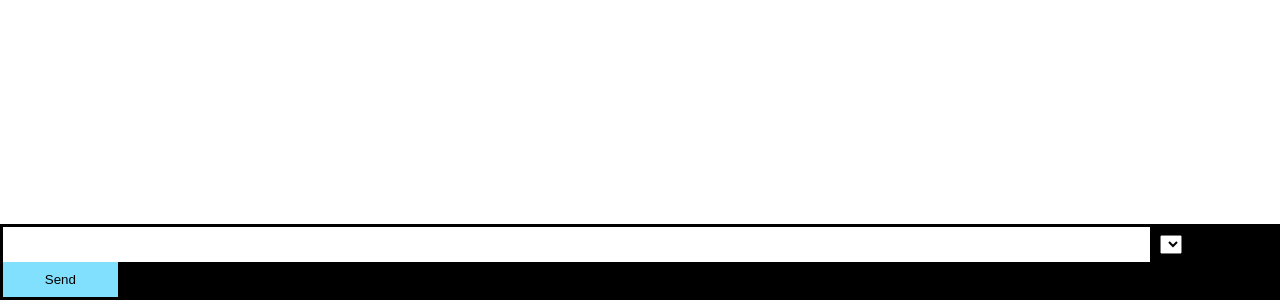
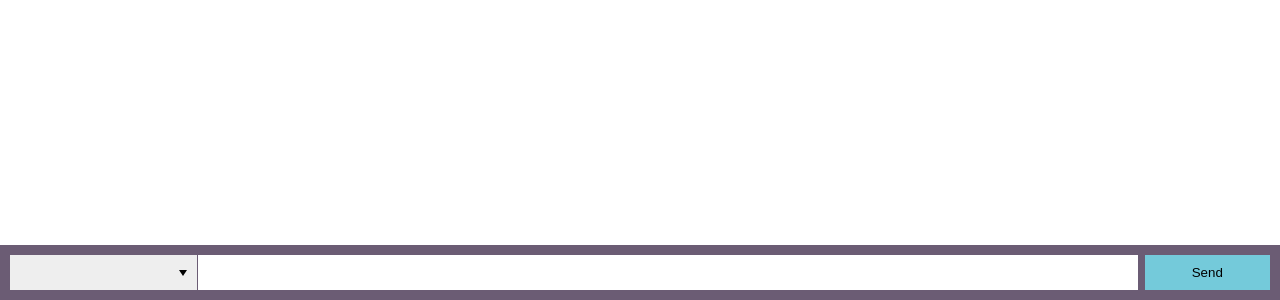
Before and after one commit to steveholgado/rxjs-chat-app, a website: page public/index.html in a window 1280 px wide. Shown: the part 500-800 px from the top of the page. Drawn offline with Linux system fonts and the light colour scheme.

Commit message:
CSS updates

```diff
--- a/public/index.html
+++ b/public/index.html
@@ -2,14 +2,18 @@
 <html>
   <head>
     <title>RxJS Chat App</title>
+    <meta name="viewport" content="width=device-width, initial-scale=1.0">
     <link rel="stylesheet" href="styles.css">
   </head>
   <body>
-    <ul id="messages"></ul>
-    <div id="action-bar">
-      <input id="message-box" autocomplete="off" />
-      <select id="users"></select>
-      <button id="send">Send</button>
+    <ul class="message-list"></ul>
+
+    <div class="action-bar">
+      <label class="user-select-label">
+        <select class="user-select"></select>
+      </label>
+      <input class="message-input" autocomplete="off" />
+      <button class="send-btn">Send</button>
     </div>
 
     <script src="bundle.min.js"></script>
--- a/public/styles.css
+++ b/public/styles.css
@@ -1,9 +1,115 @@
-* { margin: 0; padding: 0; box-sizing: border-box; }
-body { font: 13px Helvetica, Arial; }
-#action-bar { background: #000; padding: 3px; position: fixed; bottom: 0; width: 100%; }
-#action-bar input { border: 0; padding: 10px; width: 90%; margin-right: .5%; }
-#action-bar button { width: 9%; background: rgb(130, 224, 255); border: none; padding: 10px; }
-#messages { list-style-type: none; margin: 0; padding: 0; }
-#messages li { padding: 5px 10px; }
-#messages li:nth-child(odd) { background: #eee; }
-#messages { margin-bottom: 40px }
+* {
+	margin: 0;
+	padding: 0;
+	box-sizing: border-box;
+}
+body {
+	font-size: 14px;
+	font-family: Helvetica, Arial;
+}
+
+/* MESSAGE LIST
+************************************************** */
+.message-list {
+	list-style-type: none;
+	margin: 0;
+	margin-bottom: 90px;
+	padding: 0;
+}
+.message-list li {
+	padding: 10px 15px;
+}
+.message-list li:nth-child(odd) {
+	background: #EEE;
+}
+
+/* ACTION BAR
+************************************************** */
+.action-bar {
+	display: flex;
+	justify-content: space-between;
+	position: fixed;
+	bottom: 0;
+	left: 0;
+	width: 100%;
+	padding: 10px;
+	background-color: #6B5C74;
+}
+
+/* USER SELECT
+************************************************** */
+.user-select-label {
+	position: relative;
+  width: 30%;
+  border-right: 1px solid transparent;
+}
+.user-select-label:after {
+	content: '';
+	position: absolute;
+	top: 50%;
+	right: 10px;
+	transform: translateY(-50%);
+	width: 0;
+	height: 0;
+	border-top: 6px solid black;
+	border-right: 4px solid transparent;
+	border-bottom: 0 solid transparent;
+	border-left: 4px solid transparent;
+	pointer-events: none;
+}
+
+.user-select {
+  width: 100%;
+	padding: 10px;
+	padding-right: 20px;
+  -webkit-appearance: none;
+  -moz-appearance: none;
+  appearance: none;
+  border-radius: 0;
+  background-color: #EEE;
+  border: none;
+  outline: none;
+  cursor: pointer;
+  transition: all .25s ease;
+}
+.user-select:hover {
+	background-color: #ccc;
+}
+
+/* MESSAGE INPUT
+************************************************** */
+.message-input {
+	width: 45%;
+	padding: 10px;
+	margin-right: .5%;
+	border: 0;
+	outline: none;
+}
+
+/* SEND BUTTON
+************************************************** */
+.send-btn {
+	width: 25%;
+	padding: 10px;
+	background-color: #74CADA;
+	border: none;
+	cursor: pointer;
+	transition: all .25s ease;
+}
+.send-btn:hover {
+	background-color: #3FB5CB;
+}
+
+/* MEDIA QUERIES
+************************************************** */
+@media screen and (min-width: 769px) {
+	.user-select-label {
+	  width: 15%;
+	}
+	.message-input {
+		width: 75%;
+	}
+	.send-btn {
+		width: 10%;
+	}
+}
--- a/src/index.js
+++ b/src/index.js
@@ -24,7 +24,7 @@ connection.listen('chat message')
 // Listen for list of all connected users
 connection.listen('all users')
   .subscribe(users => {
-    addUser('everyone', 'everyone', true)
+    addUser('everyone', 'Everyone', true)
     users.forEach(user => addUser(user.id, user.username))
   })
 
```
Also changed, not shown: src/actions.js (+4 -4 lines), src/utilities.js (+6 -4 lines).
